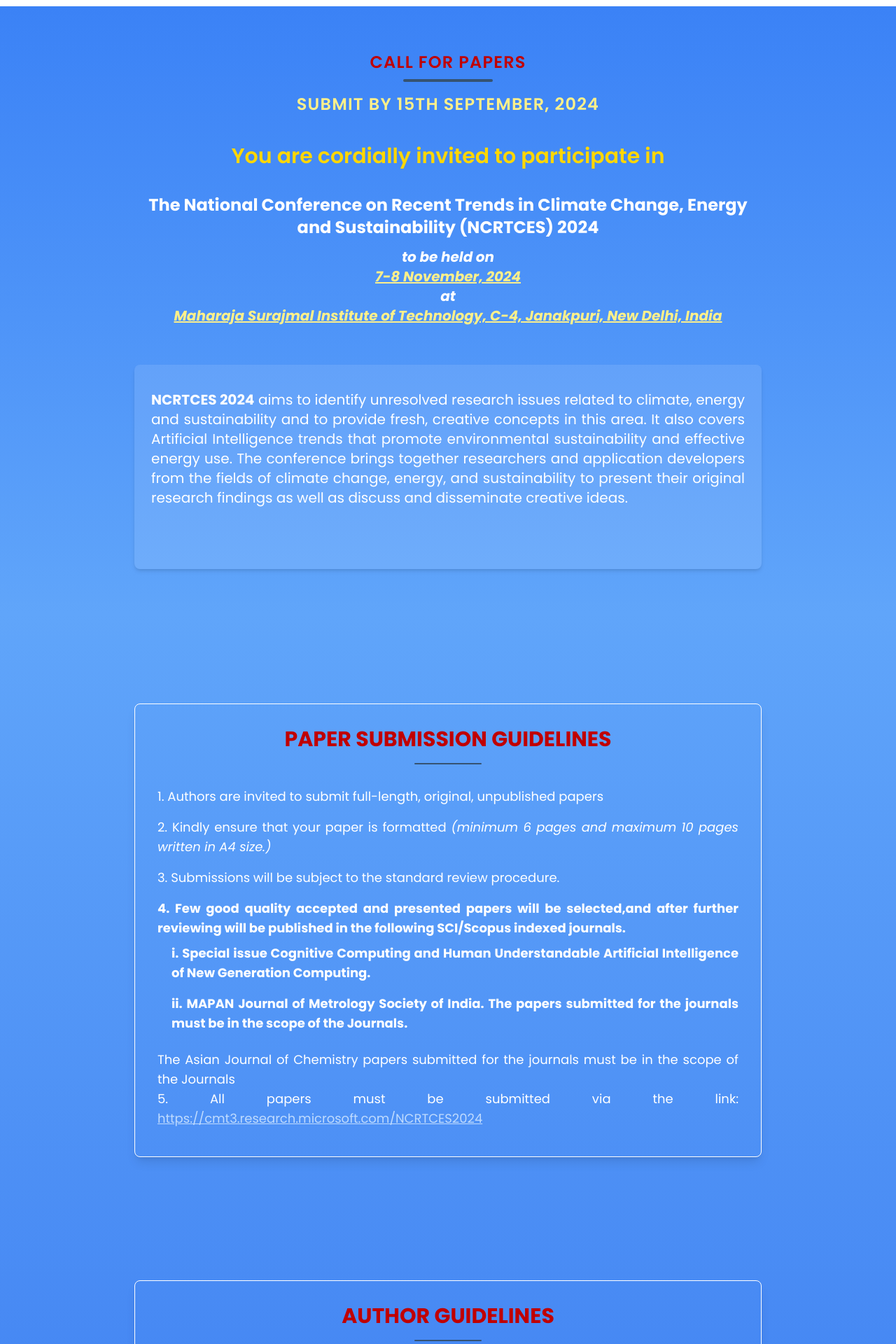
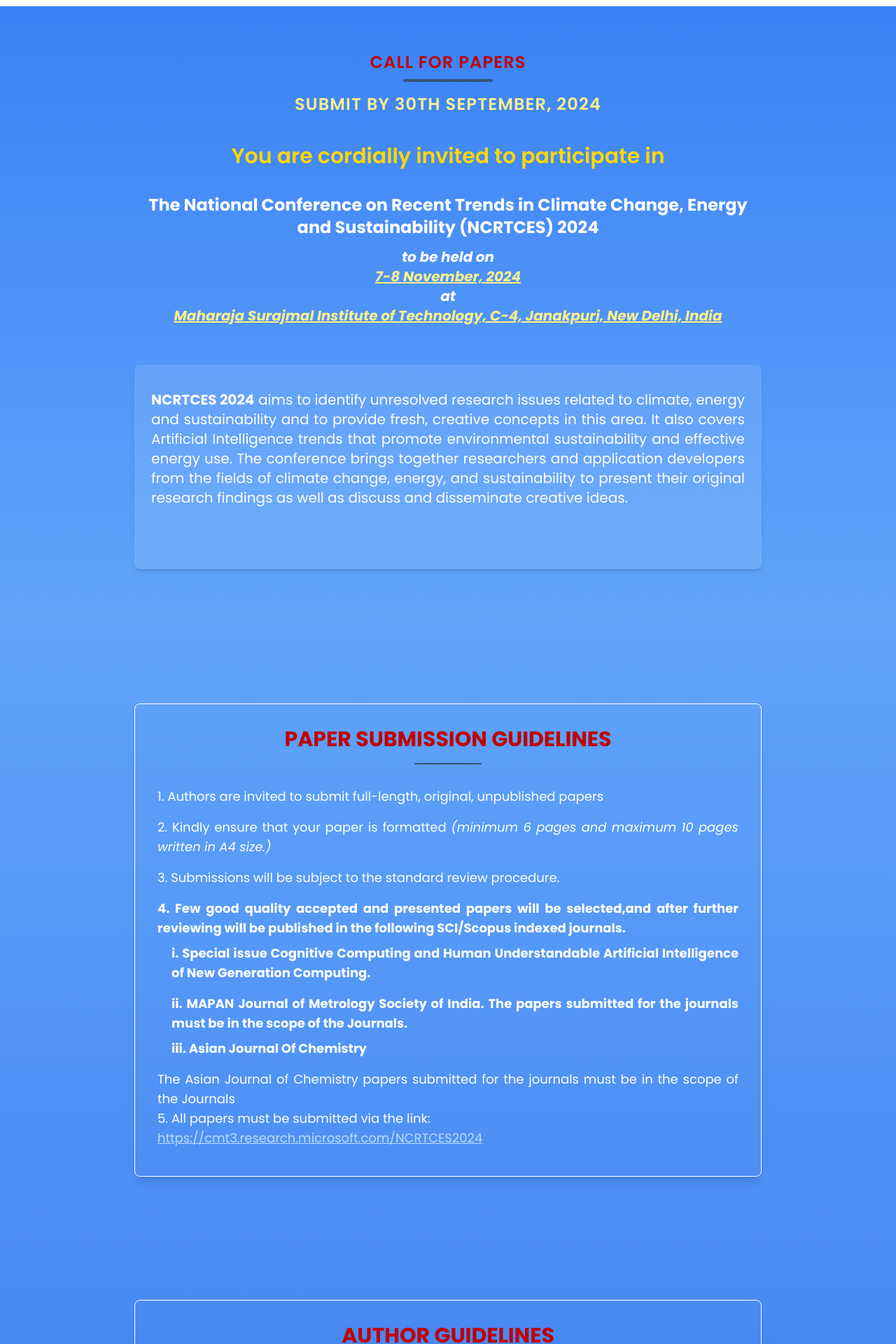
Before and after one commit to c4dr-me/ncrtces-website, a React (Vite) app: page /schedule in a window 1280 px wide. Shown: the part 3360-5280 px from the top of the page at 70% size. Built offline with nearby package versions, Linux system fonts and the light colour scheme.

Commit message:
new-commit

```diff
--- a/pages/Schedule.jsx
+++ b/pages/Schedule.jsx
@@ -19,12 +19,12 @@ const cfp = () => {
         <div className="flex   text-md md:text-xl  ">
           <div className="w-1/2 text-center py-3 ">Paper submission Deadline</div>
           <div className='w-1 h-auto border-r-2 border-[#e9e9e9]'></div>
-            <div className="w-1/2 text-center py-3">September 15, 2024</div>
+            <div className="w-1/2 text-center py-3">September 30, 2024</div>
         </div>
         <div className="flex   text-md  md:text-xl bg-[#e9e9e9] ">
           <div className="w-1/2 text-center py-3">Notification of acceptance</div>
           <div className='w-1 h-auto border-r-2 border-white'></div>
-            <div className="w-1/2 text-center py-3">September 30, 2024</div>
+            <div className="w-1/2 text-center py-3">October 10, 2024</div>
         </div>
         <div className="flex   text-md  md:text-xl ">
             <div className="w-1/2 text-center py-3">Camera-Ready Paper Submission</div>
--- a/pages/callforpapers.jsx
+++ b/pages/callforpapers.jsx
@@ -14,7 +14,7 @@ const Cfp = () => {
             <h2 className="text-[#c00000] text-2xl font-semibold uppercase tracking-wider mb-10">
               Call for Papers
               <div className="w-32 h-[4px] mx-auto bg-[#365372] rounded-xl mt-2 mb-4"></div>
-             <div className='text-yellow-200'> Submit by 15th September, 2024</div>
+             <div className='text-yellow-200'> Submit by 30th September, 2024</div>
             </h2>
           </header>
 
--- a/pages/guide.jsx
+++ b/pages/guide.jsx
@@ -26,13 +26,13 @@ const Guide = () => {
               Special issue Cognitive Computing and Human Understandable Artificial Intelligence of  New Generation Computing.
               </li>
                   <li className="py-2 font-bold">MAPAN Journal of Metrology Society of India. The papers submitted for the journals must be in the scope of the Journals.</li>
+                  <li>Asian Journal Of Chemistry</li>
                   </ul>
               </p>
               <p className="py-2">
               The Asian Journal of Chemistry papers submitted for the journals must be in the scope of the Journals<br/>
-                5. All papers must be submitted via the link: <a href="https://cmt3.research.microsoft.com/NCRTCES2024" className='text-blue-200 underline hover:text-blue-100'>https://cmt3.research.microsoft.com/NCRTCES2024</a>
+                5. All papers must be submitted via the link: <br /><a href="https://cmt3.research.microsoft.com/NCRTCES2024" className='text-blue-200 underline hover:text-blue-100'>https://cmt3.research.microsoft.com/NCRTCES2024</a>
               </p>
-
             </div>
           </div>
         </div>
```
